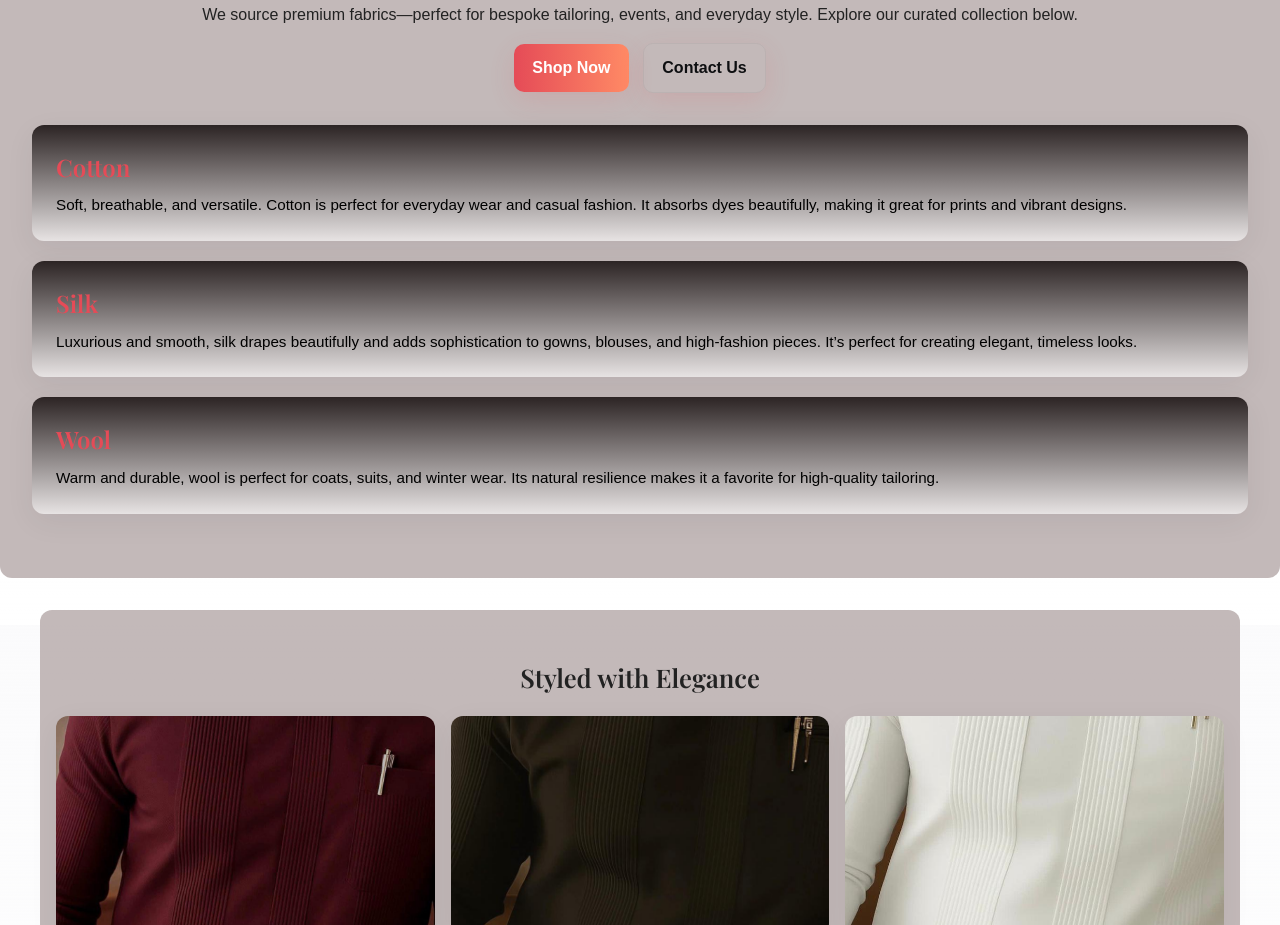
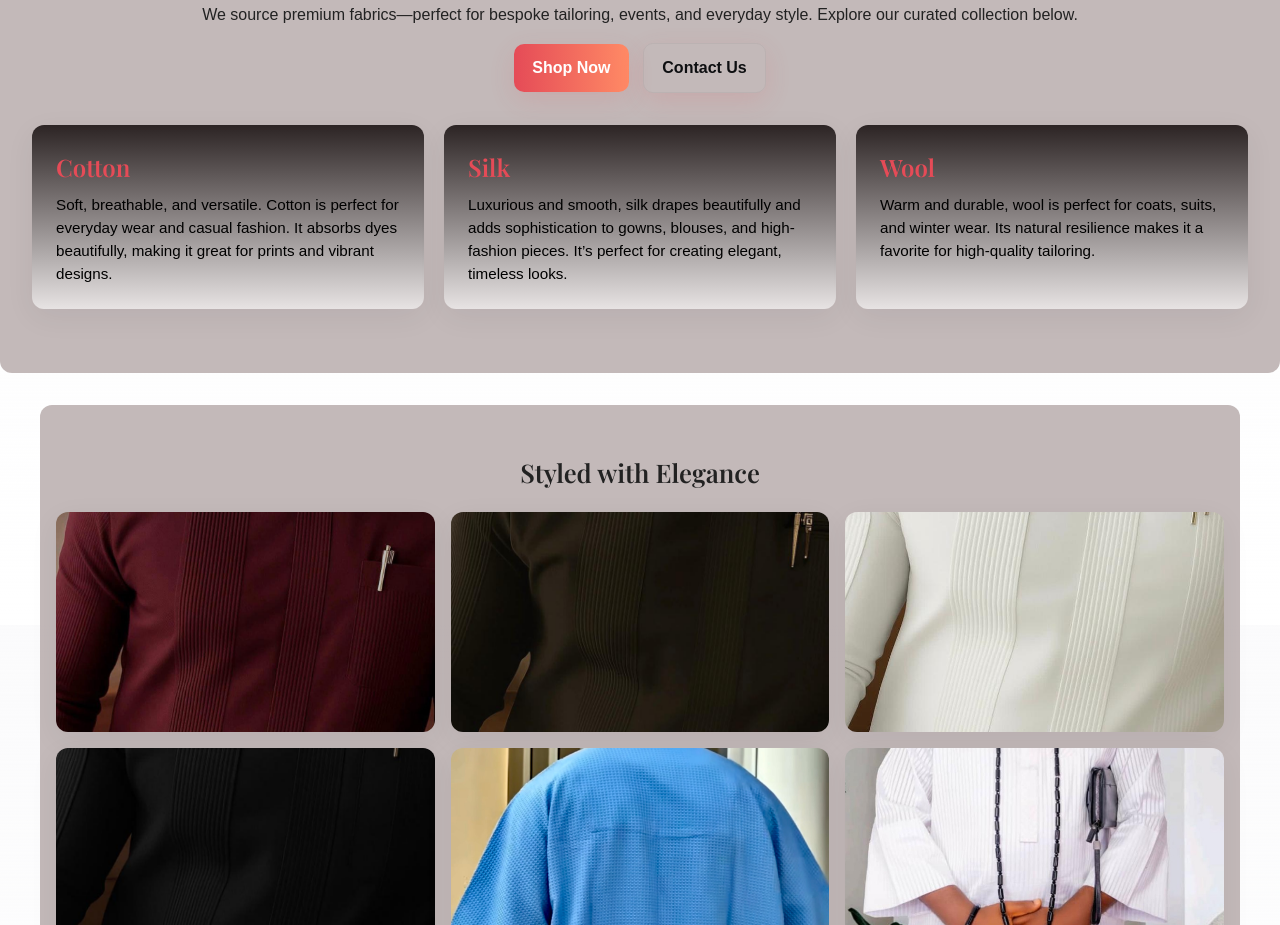
Before and after one commit to AlexanderWizzy/asablack-empire, a plain HTML site: page index.html in a window 1280 px wide. Shown: the part 975-1900 px from the top of the page. Drawn offline with nearby package versions, Linux system fonts and the light colour scheme.

Commit message:
Initial commit: added HTML, CSS,

```diff
--- a/style.css
+++ b/style.css
@@ -133,7 +133,7 @@ body.dark #about p.intro {
 }
 .fabric-grid {
   display: grid;
-  grid-template-columns: repeat(auto-fit, minmax(180, 1fr));
+  grid-template-columns: repeat(auto-fit, minmax(200px, 1fr));
   gap: 1.25rem;
   margin-top: 2rem;
 }
```
Also changed, not shown: index.html (+1 -0 lines).
